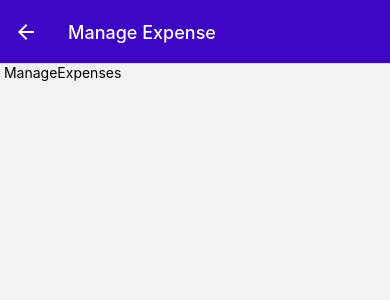
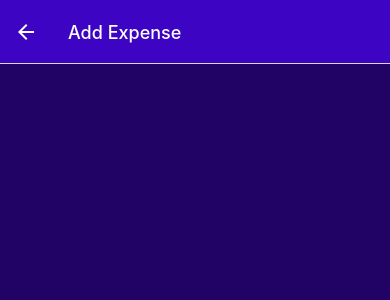
Before and after one commit to BINAH25/react-native-project, a React Native app in the folder expense_tracker/: screen /ManageExpense in a window 390 px wide. Shown: the top 300 px of the page. Built offline with nearby package versions, Linux system fonts and the light colour scheme.

Commit message:
delete button added

```diff
--- a/expense_tracker/App.js
+++ b/expense_tracker/App.js
@@ -65,7 +65,7 @@
           <Stack.Screen
           name='ManageExpense'
           component={ManageExpenses}
-          options={{title:'Manage Expense', presentation:'modal'}}/>
+          options={{presentation:'modal'}}/>
         </Stack.Navigator>
       </NavigationContainer>
     </>
--- a/expense_tracker/components/ExpensesOutput/ExpensesItem.jsx
+++ b/expense_tracker/components/ExpensesOutput/ExpensesItem.jsx
@@ -3,11 +3,12 @@
 import { GlobalStyles } from '../../constants/styles'
 import { getFormattedDate } from '../../utils/date'
 import { useNavigation } from '@react-navigation/native'
-const ExpensesItem = ({title, amount, date}) => {
+
+const ExpensesItem = ({id,title, amount, date}) => {
     const navigation = useNavigation()
 
     const handlePress = ()=>{
-        navigation.navigate('ManageExpense')
+        navigation.navigate('ManageExpense',{expenseId:id})
     }
 
   return (
--- a/expense_tracker/components/ExpensesOutput/ExpensesList.jsx
+++ b/expense_tracker/components/ExpensesOutput/ExpensesList.jsx
@@ -7,6 +7,7 @@
     const item = itemData.item
     return(
         <ExpensesItem
+        id={item.id}
         title={item.title}
         date={item.date}
         amount={item.amount}/>
--- a/expense_tracker/screens/ManageExpenses/ManageExpenses.jsx
+++ b/expense_tracker/screens/ManageExpenses/ManageExpenses.jsx
@@ -1,13 +1,53 @@
-import React from 'react'
-import { ScrollView, View, Text } from 'react-native'
+import React, { useLayoutEffect } from 'react'
+import { StyleSheet, View, Text } from 'react-native'
+import IconButton from '../../components/button/IconButton'
+import { GlobalStyles } from '../../constants/styles'
 
-const ManageExpenses = () => {
+const ManageExpenses = ({route, navigation}) => {
+  const expenseId = route.params?.expenseId
+  const isEditing = !!expenseId
+
+  useLayoutEffect(()=>{
+    navigation.setOptions({
+      title: isEditing ? "Edit Expense" :"Add Expense"
+    })
+
+  },[navigation,isEditing])
+
+  const handleDelete = ()=>{
+
+  }
+
   return (
-    <ScrollView>
-        <Text> ManageExpenses </Text>
+    <View style={styles.container}>
+      {isEditing && (
+        <View style={styles.deleteContainer}>
+          <IconButton
+          icon='trash'
+          color={GlobalStyles.colors.error500}
+          size={24}
+          onPress={handleDelete}/>
+        </View>
+      )}
 
-    </ScrollView>
+    </View>
+
   )
 }
 
 export default ManageExpenses
+
+const styles = StyleSheet.create({
+  container: {
+    flex:1,
+    padding: 24,
+    backgroundColor: GlobalStyles.colors.primary800
+  },
+  deleteContainer:{
+    marginTop:16,
+    paddingTop:8,
+    borderTopWidth:2,
+    borderTopColor: GlobalStyles.colors.primary200,
+    alignItems:'center'
+  }
+});
```
